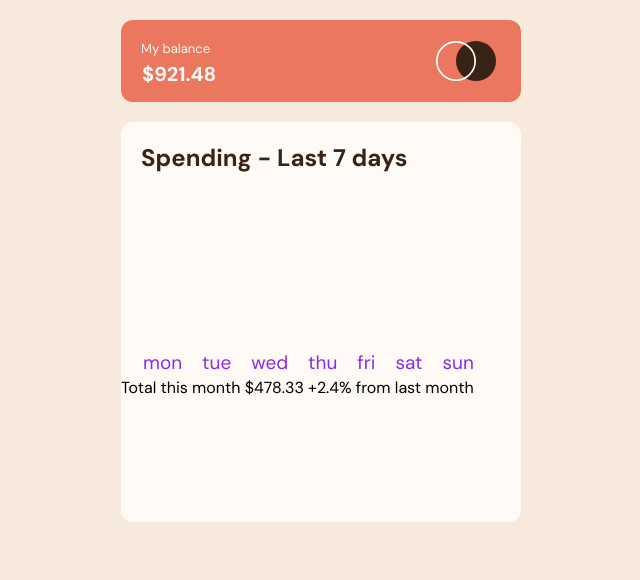
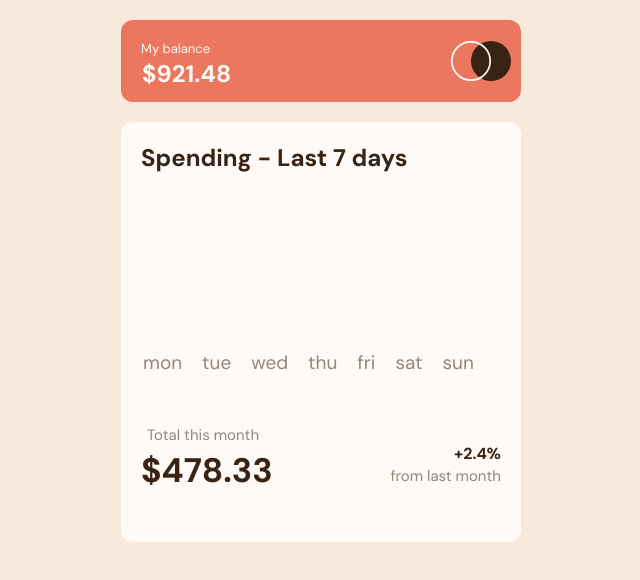
Before and after one commit to Annieleoliveiraa/chart-component, a plain HTML site: page index.html in a window 1280 px wide. Shown: the whole page, without its empty margins (319-959 px from the left). Drawn offline with Linux system fonts and the light colour scheme.

Commit message:
Adicionando estilo no projeto

```diff
--- a/index.html
+++ b/index.html
@@ -37,11 +37,18 @@
 
 
 
-    Total this month
-    $478.33
 
-    +2.4%
-    from last month
+    <div class="container-info">
+
+      <p class="text-info">Total this month</p>
+      <p class="number">$478.33</p>
+      <div class="card-info">
+      <p class="text1">+2.4%</p>
+      <p class="text2">from last month</p>
+      </div>
+
+    </div>
+
   </div>
 
 
--- a/style.css
+++ b/style.css
@@ -21,7 +21,7 @@ h2 {
 h4 {
  margin-top: 14px;
  margin-left: -68px;
- font-size: 20px;
+ font-size: 24px;
  color: hsl(33, 100%, 98%);
  line-height: 80px;
 }
@@ -50,7 +50,7 @@ h4 {
 
 .container {
   width: 400px;
-  height: 400px;
+  height: 420px;
 
   background-color:   hsl(33, 100%, 98%);
   margin: auto;
@@ -65,7 +65,47 @@ h4 {
 }
 
 .textoo {
-  color: blueviolet;
+  color:  hsl(28, 10%, 53%);
   font-size: 19px;
   margin-top: -5px;
+  text-align: start;
 }
+
+.container-info {
+ display: flex;
+ flex-direction: column;
+ margin-top: 28px;
+}
+
+.card-info {
+  display: flex;
+  flex-direction: column;
+ align-items: flex-end;
+ padding: 0 20px;
+ margin-top: -70px;
+}
+
+.text-info {
+  color:  hsl(28, 10%, 53%);
+  font-size: 15px;
+  padding-left: 6px;
+}
+
+.number {
+  font-size: 34px;
+  color: hsl(25, 47%, 15%);
+  font-weight: bolder;
+  margin-top: 3px;
+}
+
+.text1 {
+ color: hsl(25, 47%, 15%);
+ font-weight: bolder;
+ font-size: 16px;
+}
+
+.text2 {
+  color: hsl(28, 10%, 53%);
+  font-size: 15px;
+  margin-top: 2px;
+}
```
